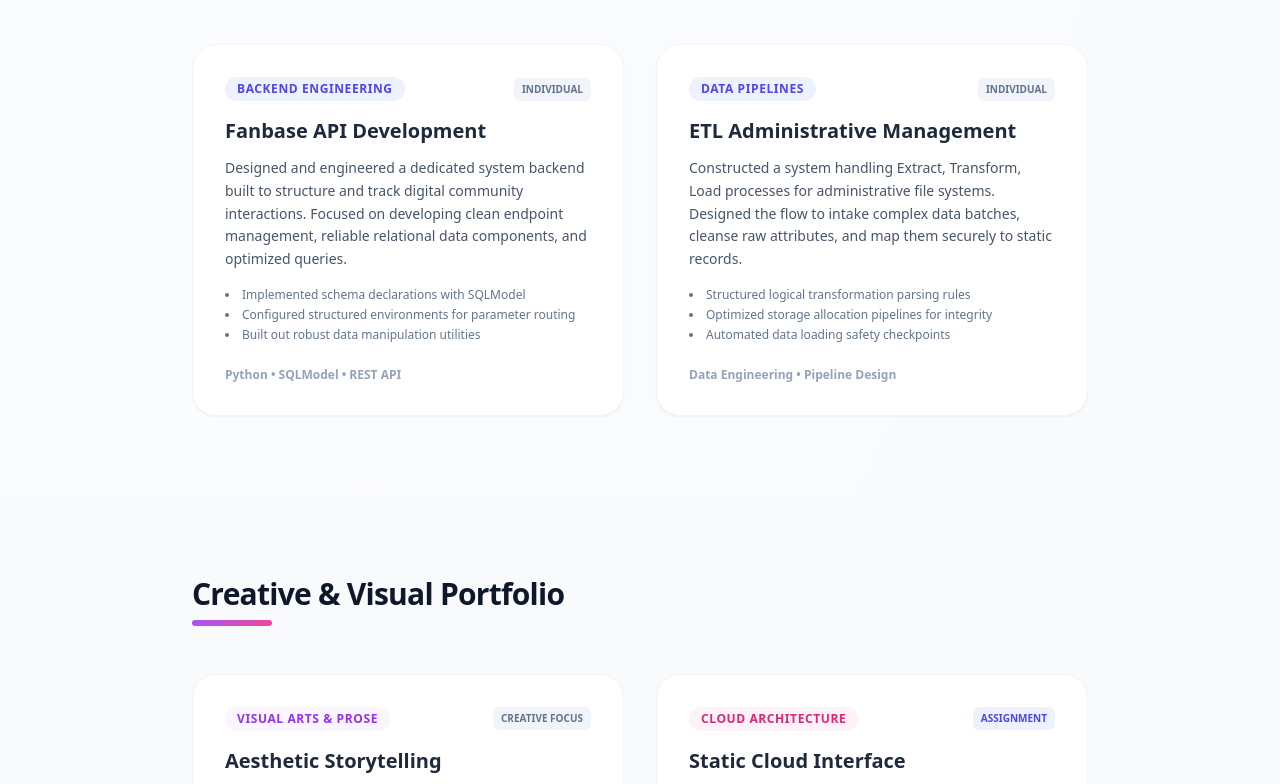
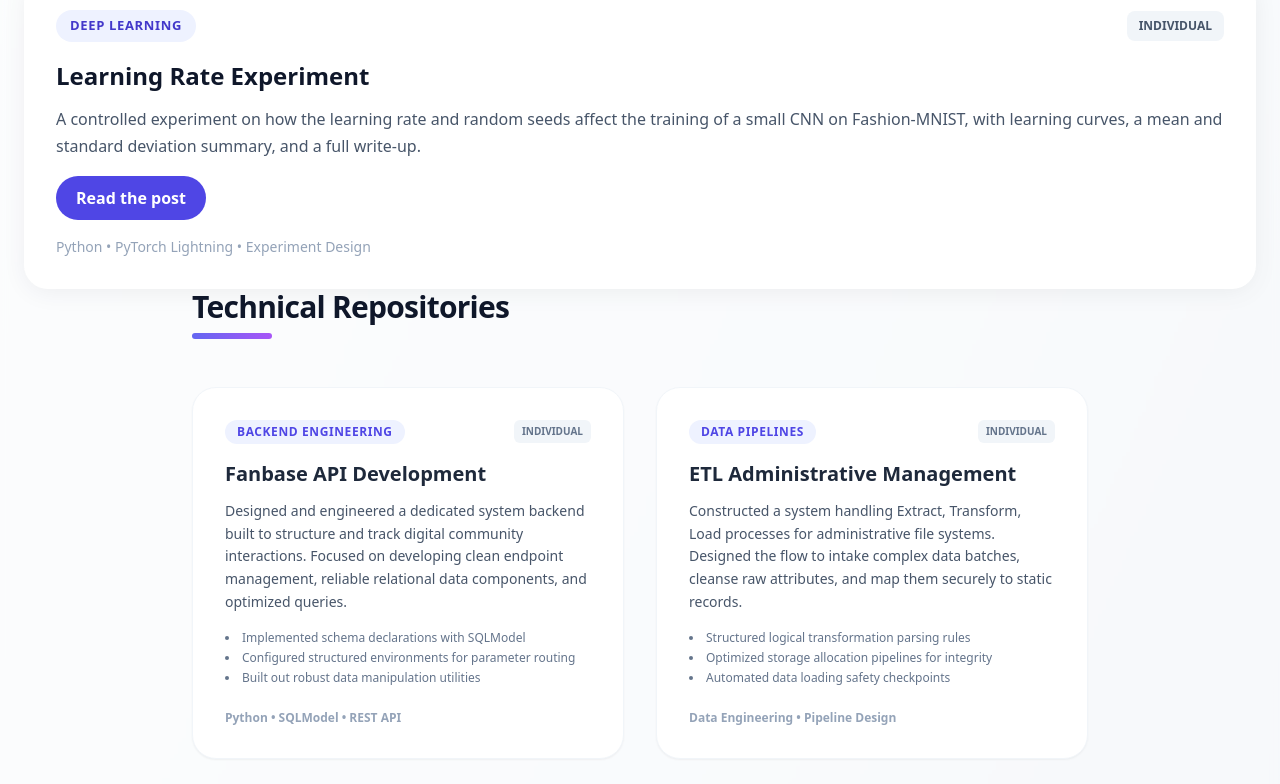
Before and after one commit to Arcel27/Bacuetes_Portfolio, a plain HTML site: page index.html in a window 1280 px wide. Shown: the part 704-1488 px from the top of the page. Drawn offline with nearby package versions, Linux system fonts and the light colour scheme.

```diff
--- a/index.html
+++ b/index.html
@@ -42,6 +42,16 @@
     </header>
 
     <section id="projects" class="py-20 px-6 bg-white/60 backdrop-blur-sm border-t border-slate-200/40">
+        <div style="background:#ffffff; border-radius:24px; padding:32px; margin-top:32px; box-shadow:0 4px 24px rgba(0,0,0,0.06); font-family:inherit;">
+  <div style="display:flex; justify-content:space-between; align-items:center; margin-bottom:16px;">
+    <span style="background:#eef2ff; color:#4338ca; font-weight:700; font-size:13px; letter-spacing:0.05em; padding:6px 14px; border-radius:999px;">DEEP LEARNING</span>
+    <span style="background:#f1f5f9; color:#475569; font-weight:700; font-size:12px; padding:6px 12px; border-radius:8px;">INDIVIDUAL</span>
+  </div>
+  <h3 style="font-size:24px; font-weight:800; margin:0 0 12px 0; color:#0f172a;">Learning Rate Experiment</h3>
+  <p style="color:#475569; line-height:1.7; margin:0 0 16px 0;">A controlled experiment on how the learning rate and random seeds affect the training of a small CNN on Fashion-MNIST, with learning curves, a mean and standard deviation summary, and a full write-up.</p>
+  <a href="learning-rate-post.html" style="display:inline-block; background:#4f46e5; color:#ffffff; font-weight:700; padding:10px 20px; border-radius:999px; text-decoration:none;">Read the post</a>
+  <p style="color:#94a3b8; font-size:14px; margin:16px 0 0 0;">Python • PyTorch Lightning • Experiment Design</p>
+</div>
         <div class="max-w-4xl mx-auto">
             <div class="flex flex-col items-center md:items-start mb-12">
                 <h2 class="text-3xl font-extrabold text-slate-900 tracking-tight">Technical Repositories</h2>
@@ -174,7 +184,6 @@
     </section>
 
     <footer class="py-12 text-center text-slate-400 border-t border-slate-200/30 text-xs tracking-wider">
-        <p style="text-align:center; padding:1rem;"><a href="learning-rate-post.html" style="color:#4f46e5; font-size:1.25rem;">Learning Rate Post</a></p>
         <p>&copy; 2026 Lily | Cloud Computing Submission</p>
     </footer>
 
```
